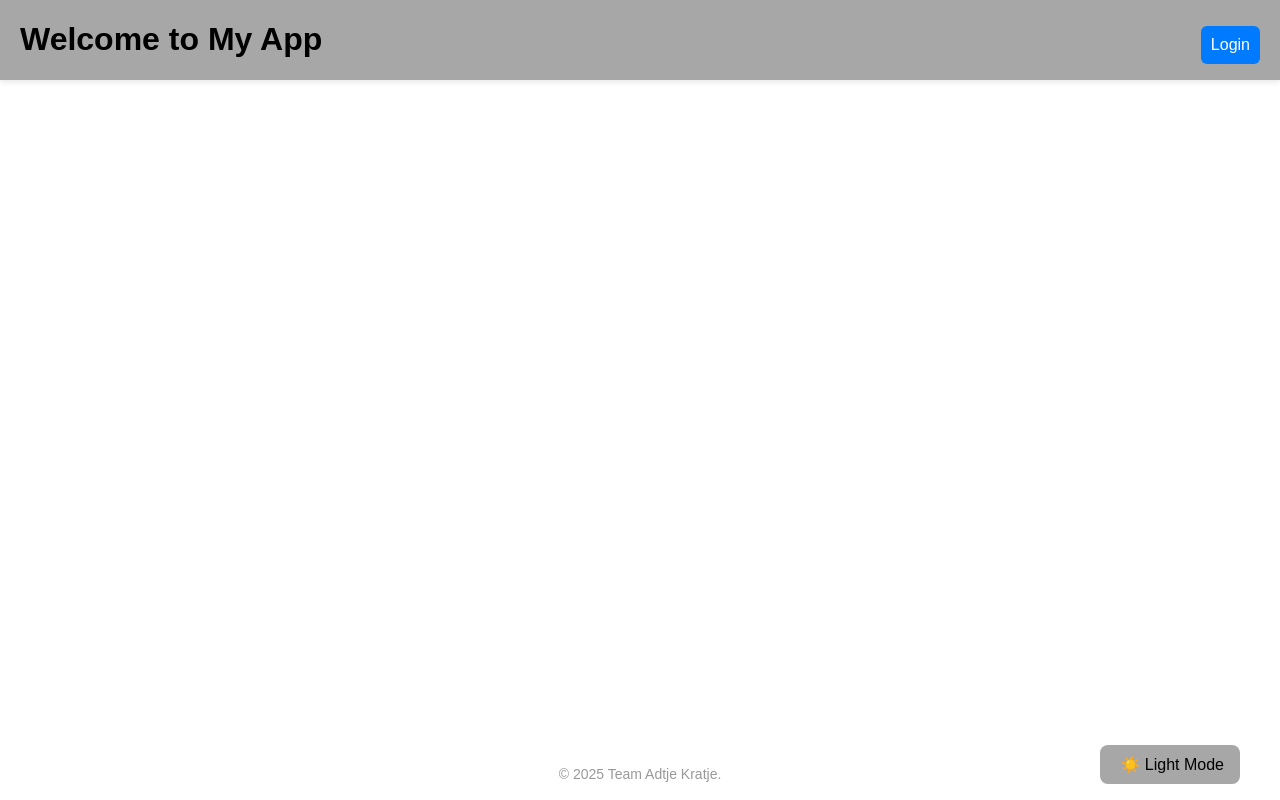
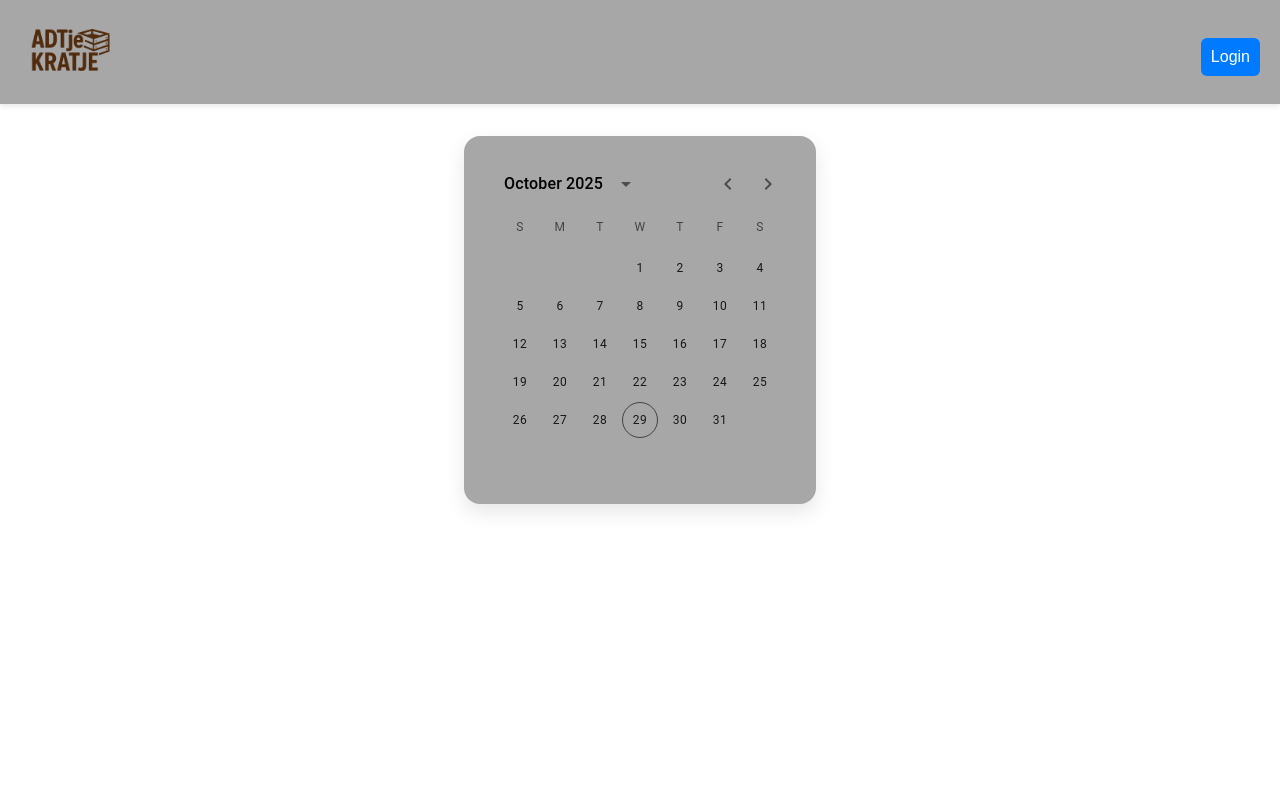
Before and after one commit to 67Company/WebDev, a React (Create React App) app in the folder frontend/calender-app/: page /calendar in a window 1280 px wide. Shown: the top 800 px of the page. Built offline with nearby package versions, Linux system fonts and the light colour scheme.

Commit message:
Added a calendar page, made the home page better and changed some css things

```diff
--- a/frontend/calender-app/src/App.css
+++ b/frontend/calender-app/src/App.css
@@ -1,13 +1,13 @@
 :root {
   --bg-color: #ffffff;
-  --card-color: rgb(167, 167, 167);
+  --card-color: #a7a7a7;
   --text-color: #000000;
-  --card-text-color: rgb(200, 200, 200);
+  --card-text-color: #ffffff;
 }
 
 .dark-mode {
   --bg-color: #121212;
-  --card-color: rgb(167, 167, 167);
+  --card-color: #a7a7a7;
   --text-color: #ffffff;
   --card-text-color: #121212;
 }
@@ -48,3 +48,15 @@ body {
   position: absolute;
   right: 0;                   /* place ThemeToggle to the right */
 }
+
+.App-Title {
+  font-size: 24px;
+  margin: 0;
+  color: var(--text-color);
+  transition: color 0.3s ease;
+}
+
+.Logoimg {
+  height: 100px;
+  width: auto;
+}
--- a/frontend/calender-app/src/App.tsx
+++ b/frontend/calender-app/src/App.tsx
@@ -2,6 +2,8 @@ import { BrowserRouter as Router, Routes, Route, Link } from "react-router-dom";
 import "./App.css";
 import Home from "./pages/Home";
 import Login from "./pages/Login";
+import Calendar from "./pages/Calendar";
+import adtjeKratje from "./media/adtje_kratje.png";
 import ThemeToggle from "./components/ThemeToggle";
 
 function App() {
@@ -9,7 +11,9 @@ function App() {
     <Router>
       <div className="App">
         <header className="App-header">
-          <h1 className="App-title">Welcome to My App</h1>
+          <Link to="/">
+            <img className="Logoimg" src={adtjeKratje} alt="Logo" />
+          </Link>
           <Link to="/login">
             <button className="login-button">Login</button>
           </Link>
@@ -18,6 +22,7 @@ function App() {
         <Routes>
           <Route path="/" element={<Home />} />
           <Route path="/login" element={<Login />} />
+          <Route path="/calendar" element={<Calendar />} />
         </Routes>
 
       <footer className="App-footer">
--- /dev/null
+++ b/frontend/calender-app/src/pages/Calendar.css
@@ -0,0 +1,39 @@
+.calendar-container {
+  display: flex;
+  justify-content: center;
+  align-items: flex-start;
+  padding: 2rem;
+  background: var(--bg-color);
+  min-height: 100vh;
+  font-family: 'Segoe UI', Roboto, sans-serif;
+  transition: background 0.3s ease;
+}
+
+.MuiDateCalendar-root {
+  background: var(--card-color);
+  border-radius: 16px;
+  box-shadow: 0 8px 20px rgba(0, 0, 0, 0.1);
+  padding: 1rem;
+  transition: transform 0.2s ease, box-shadow 0.2s ease;
+}
+
+.MuiDialog-paper {
+  border-radius: 16px !important;
+  padding: 1rem;
+  background: var(--card-color);
+  box-shadow: 0 8px 30px rgba(0, 0, 0, 0.2) !important;
+  transition: background 0.3s ease;
+}
+
+.MuiDialogTitle-root {
+  font-weight: bold;
+  color: #1976d2;
+}
+
+.MuiDialogContent-root p,
+.MuiTypography-root {
+  font-size: 1.1rem;
+  color: var(--text-color);
+  margin-top: 0.5rem;
+  transition: color 0.3s ease;
+}
--- /dev/null
+++ b/frontend/calender-app/src/pages/Calendar.tsx
@@ -0,0 +1,49 @@
+import React, { useState } from "react";
+import "./Calendar.css";
+import {
+  Dialog,
+  DialogTitle,
+  DialogContent,
+  DialogActions,
+  Button,
+  Typography
+} from "@mui/material";
+import { LocalizationProvider } from "@mui/x-date-pickers/LocalizationProvider";
+import { DateCalendar } from "@mui/x-date-pickers/DateCalendar";
+import { AdapterDateFns } from "@mui/x-date-pickers/AdapterDateFns";
+
+const Calendar: React.FC = () => {
+  const [selectedDate, setSelectedDate] = useState<Date | null>(null);
+  const [open, setOpen] = useState(false);
+
+  const handleDayClick = (date: Date | null) => {
+    setSelectedDate(date);
+    setOpen(true);
+  };
+
+  const handleClose = () => setOpen(false);
+
+  return (
+    <main className="calendar-container">
+      <LocalizationProvider dateAdapter={AdapterDateFns}>
+        <DateCalendar onChange={handleDayClick} />
+      </LocalizationProvider>
+
+      <Dialog open={open} onClose={handleClose}>
+        <DialogTitle>Selected Day</DialogTitle>
+        <DialogContent>
+          <Typography>
+            You picked: {selectedDate?.toDateString() ?? "No date"}
+          </Typography>
+        </DialogContent>
+        <DialogActions>
+          <Button onClick={handleClose} variant="contained">
+            Close
+          </Button>
+        </DialogActions>
+      </Dialog>
+    </main>
+  );
+};
+
+export default Calendar;
--- a/frontend/calender-app/src/pages/Home.tsx
+++ b/frontend/calender-app/src/pages/Home.tsx
@@ -1,4 +1,5 @@
 import React from "react";
+import { Link } from "react-router-dom";
 import Button from '@mui/material/Button';
 import "./Home.css";
 
@@ -6,8 +7,11 @@ const Home: React.FC = () => {
   return (
     <main className="App-main">
       <section className="overview-card">
-        <h2>📊 Dashboard</h2>
-        <p>Get a quick snapshot of your data and insights here.</p>
+        <h2>📅 Calendar</h2>
+        <p>Take a look at your calendar here.</p>
+        <Link to="/Calendar">
+        <Button variant="contained">Click for more</Button>
+        </Link>
       </section>
 
       <section className="overview-card">
@@ -18,7 +22,7 @@ const Home: React.FC = () => {
       <section className="overview-card">
         <h2>👀 Achievements</h2>
         <p>Need help? Reach out to our support team anytime.</p>
-        <Button variant="contained">Volledige lijst bekijken</Button>
+        <Button variant="contained">Full list here</Button>
       </section>
     </main>
   );
```
Also changed, not shown: frontend/calender-app/src/media/adtje_kratje.png (added).
